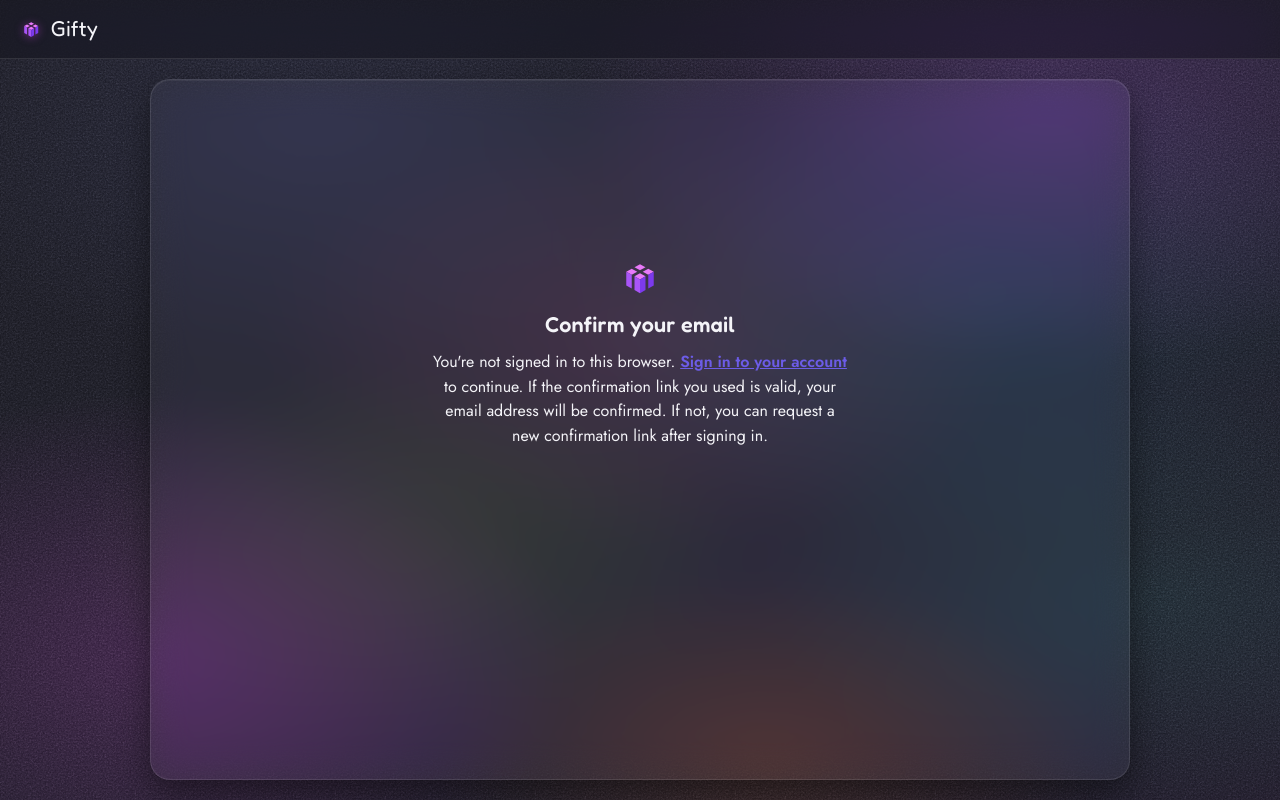
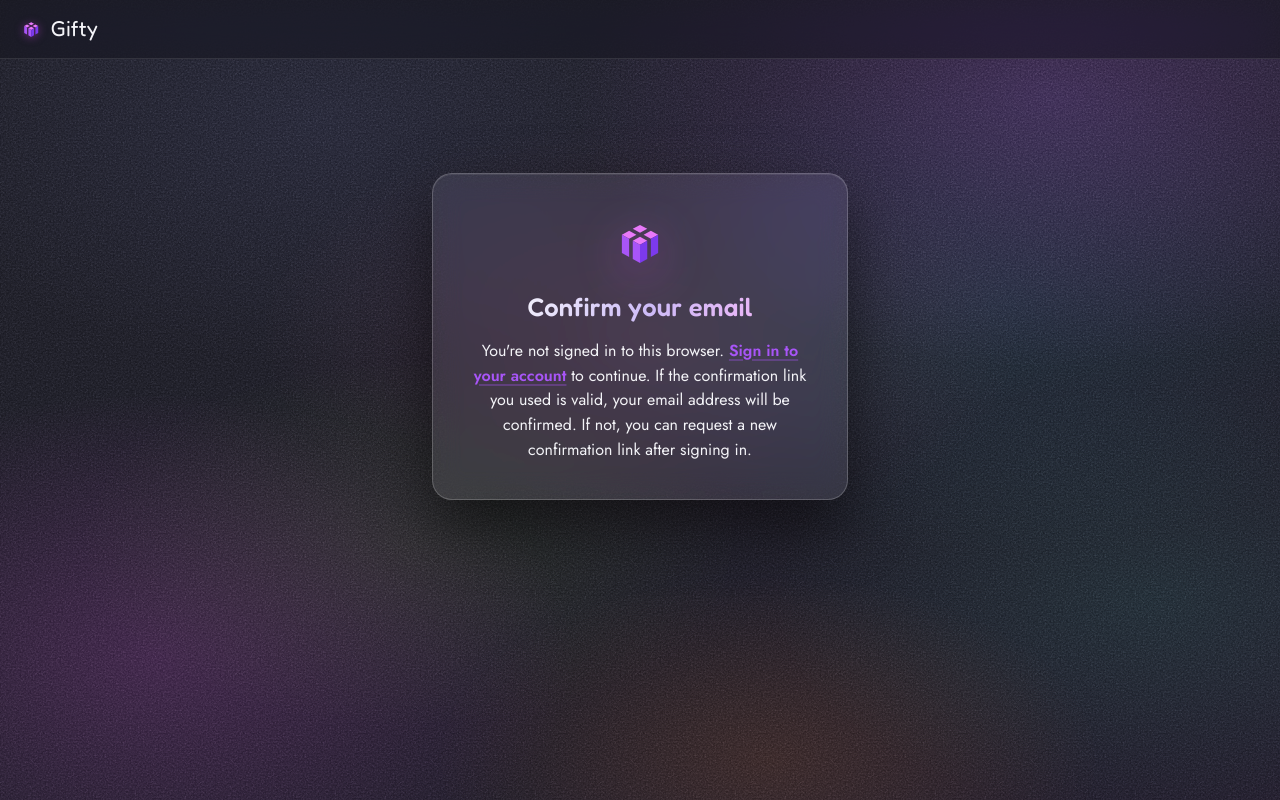
Before and after one commit to kozm0naut/gifty, a React (Vite) app in the folder frontend/: page /confirm in a window 1280 px wide. Built offline with nearby package versions, Linux system fonts and the light colour scheme; no server answers; a web font is replaced by a local one.

Commit message:
feat(password-reset): enhance UI for confirmation and reset pages with new styles and animations

```diff
--- a/frontend/src/App.tsx
+++ b/frontend/src/App.tsx
@@ -25,7 +25,13 @@ function AppContent() {
   const { user, isAuthenticated, logout } = useAuth();
   const location = useLocation();
   const navigate = useNavigate();
-  const isAuthRoute = location.pathname === '/auth';
+  // The public auth-style pages render their own glass card, so they use the
+  // transparent (bare) main wrapper to avoid glass-on-glass.
+  const isBareRoute =
+    location.pathname === '/auth' ||
+    location.pathname === '/confirm' ||
+    location.pathname === '/forgot-password' ||
+    location.pathname.startsWith('/reset');
   const [currentUserName, setCurrentUserName] = useState(user?.displayName || 'User');
 
   useEffect(() => {
@@ -134,7 +140,7 @@ function AppContent() {
         )}
       </header>
 
-      <main className={isAuthRoute ? 'app-main app-main--bare' : 'app-main'}>
+      <main className={isBareRoute ? 'app-main app-main--bare' : 'app-main'}>
         <Routes>
           <Route path="/auth" element={<PublicRoute><AuthPage /></PublicRoute>} />
           {/* US2: the confirmation page handles its own auth state — it renders
--- a/frontend/src/index.css
+++ b/frontend/src/index.css
@@ -1500,15 +1500,30 @@ h1 {
 }
 
 /* ---- Auth ---- */
+/* Matches the confirm/reset card: self-contained frosted panel. The `.card`
+   and `.card-pad` classes on the element are overridden here (this rule wins
+   by specificity and order). */
 .auth-card {
   max-width: 400px;
   margin: 0 auto;
-  backdrop-filter: blur(10px);
-  -webkit-backdrop-filter: blur(10px);
+  padding: 2.5rem 2rem 2.25rem;
+  background: var(--color-surface-2);
+  border: 1px solid var(--color-border-strong);
+  border-radius: var(--radius-lg);
+  box-shadow: var(--shadow-lg);
+  backdrop-filter: blur(14px) saturate(150%);
+  -webkit-backdrop-filter: blur(14px) saturate(150%);
+  animation: confirm-card-in 0.4s cubic-bezier(0.22, 1, 0.36, 1);
 }
 
 .auth-card-title {
   margin-bottom: 1.25rem;
+  /* Same gradient treatment as the confirm card title. */
+  background: linear-gradient(120deg, #f2f0fc 0%, #cdbcf7 55%, #eab6f6 100%);
+  -webkit-background-clip: text;
+  background-clip: text;
+  -webkit-text-fill-color: transparent;
+  color: transparent;
 }
 
 .auth-toggle {
@@ -1769,21 +1784,47 @@ h1 {
   display: flex;
   flex-direction: column;
   align-items: center;
-  gap: 0.75rem;
-  background: none;
-  border: none;
-  box-shadow: none;
-  backdrop-filter: none;
-  -webkit-backdrop-filter: none;
+  gap: 1rem;
+  padding: 2.5rem 2rem 2.25rem;
+  background: var(--color-surface-2);
+  border: 1px solid var(--color-border-strong);
+  border-radius: var(--radius-lg);
+  box-shadow: var(--shadow-lg);
+  backdrop-filter: blur(14px) saturate(150%);
+  -webkit-backdrop-filter: blur(14px) saturate(150%);
+  animation: confirm-card-in 0.4s cubic-bezier(0.22, 1, 0.36, 1);
+}
+@keyframes confirm-card-in {
+  from {
+    opacity: 0;
+    transform: translateY(10px);
+  }
+  to {
+    opacity: 1;
+    transform: translateY(0);
+  }
+}
+/* The card centers its children, which would shrink the form to the input's
+   intrinsic width — stretch it so the email/password fields fill the card. */
+.confirm-card .form-stack {
+  width: 100%;
+  align-self: stretch;
 }
 .confirm-brand {
-  width: 44px;
-  height: 44px;
-  color: var(--brand, #6c5ce7);
+  width: 58px;
+  height: 58px;
+  margin-bottom: 0.25rem;
+  filter: drop-shadow(0 10px 24px rgba(217, 70, 239, 0.45));
 }
 .confirm-title {
   margin: 0;
-  font-size: 1.35rem;
+  font-size: 1.6rem;
+  letter-spacing: 0.01em;
+  background: linear-gradient(120deg, #f2f0fc 0%, #cdbcf7 55%, #eab6f6 100%);
+  -webkit-background-clip: text;
+  background-clip: text;
+  -webkit-text-fill-color: transparent;
+  color: transparent;
 }
 .confirm-body {
   margin: 0;
@@ -1817,7 +1858,15 @@ h1 {
   margin-top: 0.25rem;
 }
 .confirm-link {
-  color: var(--brand, #6c5ce7);
+  color: var(--color-accent);
   font-weight: 600;
   text-decoration: underline;
-}
+  text-decoration-color: var(--color-accent-soft);
+  text-decoration-thickness: 1.5px;
+  text-underline-offset: 3px;
+  transition: color 0.15s ease, text-decoration-color 0.15s ease;
+}
+.confirm-link:hover {
+  color: var(--color-accent-hover);
+  text-decoration-color: var(--color-accent-hover);
+}
```
